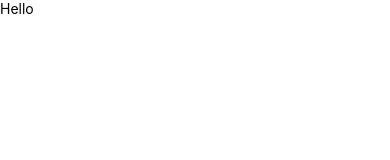
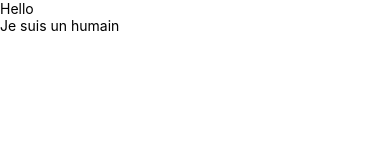
Before and after one commit to louiselize/tutoriel_react_native_beginner, a React Native app: screen / in a window 390 px wide. Shown: the top 160 px of the page. Built offline with nearby package versions, Linux system fonts and the light colour scheme.

Commit message:
feat: Add initial project setup with Prettier configuration and basic app structure

```diff
--- a/App.js
+++ b/App.js
@@ -1,7 +1,14 @@
-import {Text } from 'react-native';
+import { Text } from 'react-native';
+import { SafeAreaProvider, SafeAreaView } from 'react-native-safe-area-context';
+import { Human } from './components/Human/Human';
 
 export default function App() {
   return (
-      <Text>Hello</Text>
+    <SafeAreaProvider>
+      <SafeAreaView>
+        <Text>Hello</Text>
+        <Human />
+      </SafeAreaView>
+    </SafeAreaProvider>
   );
 }
--- /dev/null
+++ b/components/Human/Human.jsx
@@ -0,0 +1,5 @@
+import { Text } from "react-native"
+
+export function Human(){
+ return <Text>Je suis un humain</Text>
+}
--- a/package.json
+++ b/package.json
@@ -12,7 +12,8 @@
     "expo": "~54.0.13",
     "expo-status-bar": "~3.0.8",
     "react": "19.1.0",
-    "react-native": "0.81.4"
+    "react-native": "0.81.4",
+    "react-native-safe-area-context": "^5.6.1"
   },
   "private": true
 }
```
Also changed, not shown: 2 other files (tests, documents, lock files or other folders).
